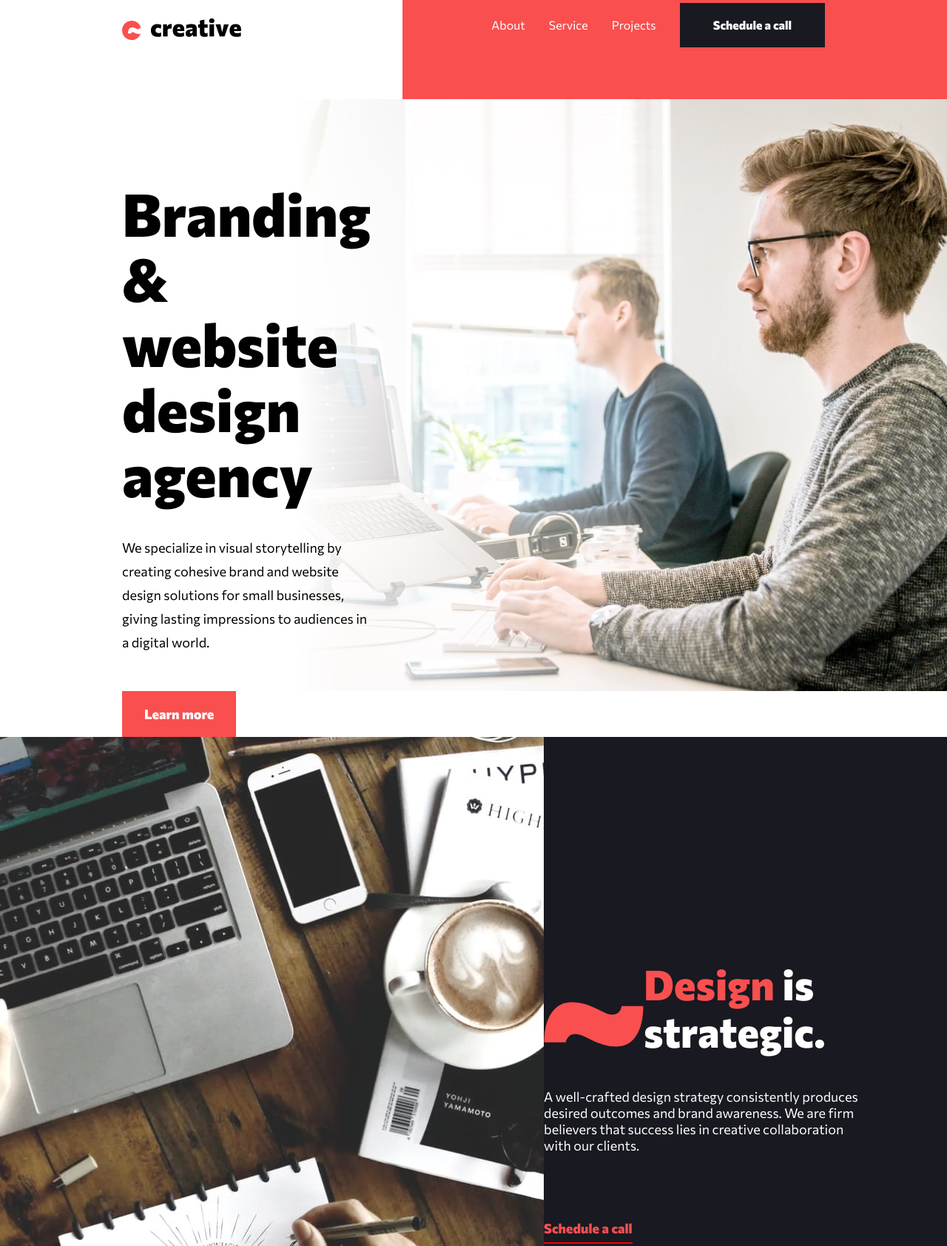
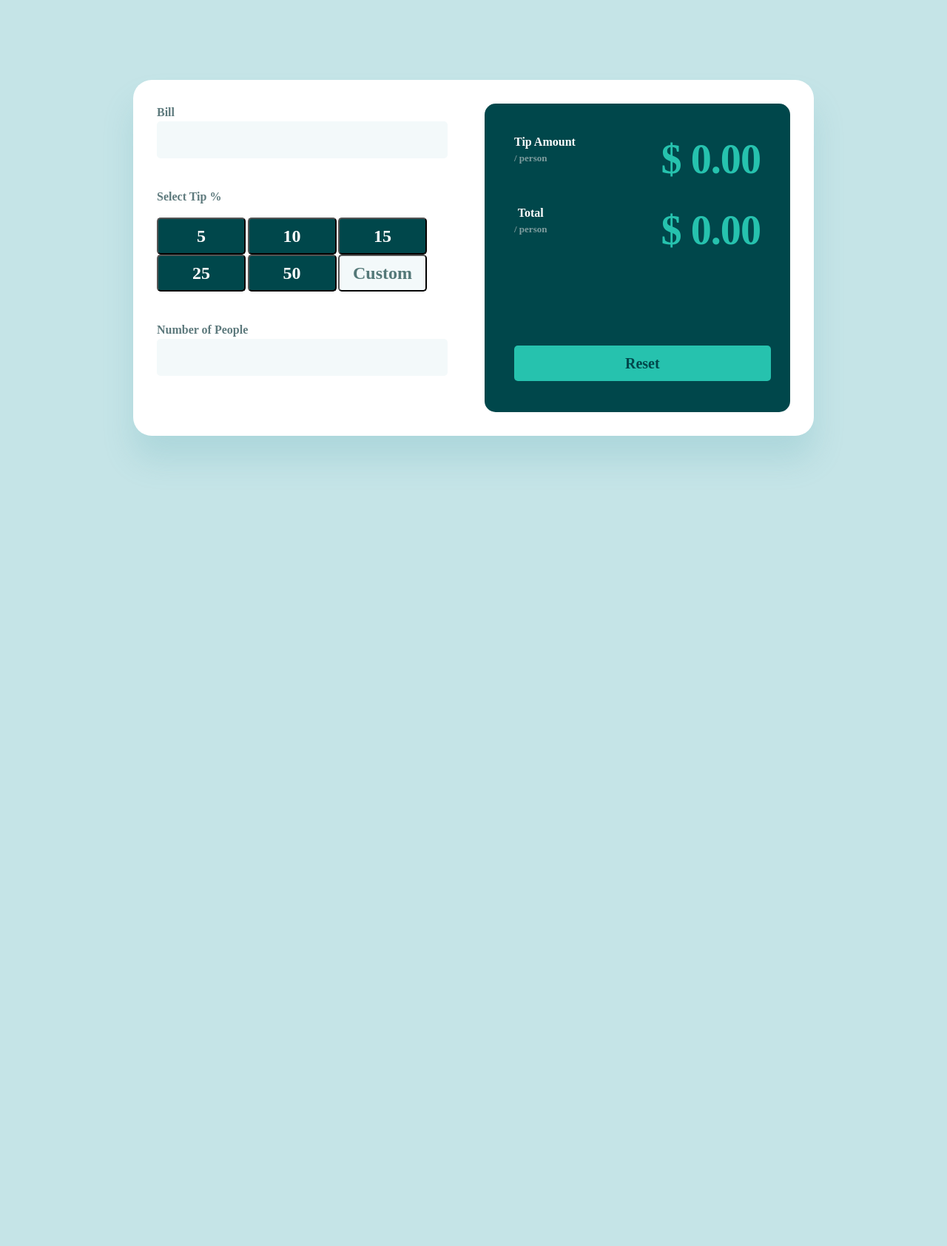
Before and after one commit to nazimagaev/creative-single-psge-site, a website: page index.html in a window 1280 px wide. Shown: the part 52-1736 px from the top of the page at 74% size. After the commit the page ends 800 px from the top, so only its background shows below. Drawn offline with Linux system fonts and the light colour scheme.

Commit message:
finish project

```diff
--- a/index.html
+++ b/index.html
@@ -3,107 +3,102 @@
   <head>
     <meta charset="UTF-8" />
     <meta name="viewport" content="width=device-width, initial-scale=1.0" />
+    <!-- displays site properly based on user's device -->
+
     <link
       rel="icon"
       type="image/png"
       sizes="32x32"
-      href="./assets/favicon-32x32.png"
+      href="./images/favicon-32x32.png"
     />
-    <link rel="preconnect" href="https://fonts.gstatic.com" />
-    <link
-      href="https://fonts.googleapis.com/css2?family=Commissioner:wght@400;500;800&display=swap"
-      rel="stylesheet"
-    />
-    <title>Frontend Mentor | Creative single page site</title>
+
+    <title>Frontend Mentor | Tip calculator app</title>
     <link rel="stylesheet" href="./css/style.css" />
+
+    <!-- Feel free to remove these styles or customise in your own stylesheet 👍 -->
+    <style>
+      .attribution {
+        font-size: 11px;
+        text-align: center;
+      }
+      .attribution a {
+        color: hsl(228, 45%, 44%);
+      }
+    </style>
   </head>
   <body>
-    <nav class="navbar">
-      <div class="logo container">
-        <img src="./starter-code/assets/desktop/logo.svg" alt="Logo" />
+    <!-- <header><h1>SPLITTER</h1></header> -->
+
+    <main>
+      <div class="all-content">
+        <div class="left-content">
+          <div class="bill-area">
+            <h2>Bill</h2>
+            <input type="text" class="bill-area__input" />
           </div>
-      <ul class="navbar__menu">
-        <li class="navbar__components">About</li>
-        <li class="navbar__components">Service</li>
-        <li class="navbar__components">Projects</li>
-        <button class="btn btn-1">Schedule a call</button>
-      </ul>
-    </nav>
+          <div class="tip-percent">
+            <h2>Select Tip %</h2>
+            <div class="tip-percent__btns">
+              <button class="tip-percent__btn">5</button>
+              <button class="tip-percent__btn">10</button>
+              <button class="tip-percent__btn">15</button>
+              <button class="tip-percent__btn">25</button>
+              <button class="tip-percent__btn">50</button>
+              <div class="custom-input-container">
+                <button class="tip-percent__btn custom">Custom</button>
+                <input type="text" class="custom-input" />
+              </div>
+            </div>
+          </div>
+          <div class="number-of-people">
+            <h2>Number of People</h2>
+            <input type="text" class="number-of-people__input" />
+          </div>
+        </div>
 
-    <header class="header">
-      <div class="header__content container">
-        <h1>Branding & website design agency</h1>
-        <p>We specialize in visual storytelling by creating cohesive brand and website design
-          solutions for small businesses, giving lasting impressions to audiences in a digital world.</p>
-          <button class="btn btn-2">Learn more</button>
+        <div class="right-content">
+          <div class="tip-amount">
+            <div class="tip-amount__text">
+              <h2>Tip Amount</h2>
+              <p>/ person</p>
             </div>
-      <div class="header__image">
-        <img src="./starter-code/assets/desktop/image-hero.jpg" alt="">
+            <div class="tip-amount__number">
+              <h3>$ 0.00</h3>
             </div>
-    </header>
-    <section class="design">
-      <div class="design__image">
-        <img src="./starter-code/assets/desktop/image-strategic.jpg" alt="">
           </div>
-      <div class="design__content">
-        <div class="design__design-h2">
-          <img src="./starter-code/assets/desktop/bg-pattern-wave-red.svg" class="design-wave" alt="">
-          <h2><span>Design</span> is strategic.</h2>
+          <div class="total-amount">
+            <div class="total-amount__text">
+              <h2>Total</h2>
+              <p>/ person</p>
             </div>
-        <p>A well-crafted design strategy consistently produces desired outcomes and brand awareness.
-          We are firm believers that success lies in creative collaboration with our clients.</p>
-          <button class="btn btn-3">Schedule a call</button>
+            <div class="total-amount__number">
+              <h3>$ 0.00</h3>
             </div>
-    </section>
+          </div>
+          <button class="reset">Reset</button>
+        </div>
+      </div>
+    </main>
+    <script src="./app.js"></script>
   </body>
 </html>
 
-<!-- About
-Service
-Projects
+<!-- Bill
 
-Schedule a call
+Select Tip %
+5%
+10%
+15%
+25%
+50%
+Custom
 
-Branding & website design agency
+Number of People
 
-We specialize in visual storytelling by creating cohesive brand and website design
-solutions for small businesses, giving lasting impressions to audiences in a digital world.
+Tip Amount
+/ person
 
-Learn more
+Total
+/ person
 
-Design is strategic.
-
-A well-crafted design strategy consistently produces desired outcomes and brand awareness.
-We are firm believers that success lies in creative collaboration with our clients.
-
-Schedule a call
-
-Our approach for creating a winning brand
-
-01 Brand strategy
-Brand strategy is critical for long-term success. Outshining competitors and capturing
-the target audience are key.
-
-02 Brand design
-Keeping the brand design unique and meaningful helps in communicating the brand’s timeless
-value effectively.
-
-03 Web design
-A beautifully crafted website is the best tool for brand awareness, and ultimately results
-in increased revenues.
-
-Brand naming & guidelines
-Lean Product Roadmap
-2019 project
-
-Brand identity & merchandise
-New Majestic Hotel
-2018 Project
-
-Brand identity & web design
-Crypto Dashboard
-2016 Project
-
-Let's build something great together.
-
-Schedule a Call -->
+Reset -->
--- a/sass/_base.scss
+++ b/sass/_base.scss
@@ -1,8 +1,8 @@
 :root {
-  --color-red: #f94f4f;
-  --color-bg-black: #191921;
-  --color-white: #ffffff;
-  --color-text: #000000;
+  --color-bgc: #c5e4e7;
+  --color-dark: #00474b;
+  --color-white: #f3f9fa;
+  --color-text: #26c2ae;
 }
 
 * {
@@ -11,7 +11,7 @@
   box-sizing: border-box;
 }
 
-html{
+html {
   font-size: 62.5%;
 }
 
@@ -19,3 +19,12 @@ html{
   margin: 0 16.5rem;
   max-width: 110rem;
 }
+
+body {
+  // margin: 0 auto;
+  background-color: var(--color-bgc);
+  display: flex;
+  align-items: center;
+  justify-content: center;
+  height: 100vh;
+}
--- a/sass/_components.scss
+++ b/sass/_components.scss
@@ -1,50 +1,23 @@
-.logo {
-  margin-top: 7.6rem;
+// .active {
+//     // background-color: red;
+// }
+
+.custom-input {
+  display: none;
+  font-style: normal;
+  font-weight: bold;
+  font-size: 24px;
+  line-height: 36px;
+  text-align: right;
+
+  border-radius: 5px;
+  width: 11.8rem;
+  height: 4.8rem;
+  border: 3px solid rgb(98, 212, 98);
+
+  color: #547878;
 }
 
-.btn-1 {
-  padding: 2rem 4.5rem;
-  background: #191921;
-
-  font-family: "Commissioner";
-  font-style: normal;
-  font-weight: 800;
-  font-size: 16px;
-  line-height: 20px;
-
-  color: #ffffff;
-  border: none;
+.custom-input-container {
+  display: inline-block;
 }
-
-.btn-2 {
-  background: #f94f4f;
-  padding: 2rem 3rem;
-  border: none;
-
-  font-family: "Commissioner";
-  font-style: normal;
-  font-weight: 800;
-  font-size: 18px;
-  line-height: 22px;
-  color: #ffffff;
-}
-
-.btn-3 {
-  font-family: "Commissioner";
-  font-style: normal;
-  font-weight: 800;
-  font-size: 18px;
-  line-height: 22px;
-  color: #f94f4f;
-
-  background-color: transparent;
-  border: none;
-  border-bottom: 2px solid red;
-
-  padding-bottom: 0.8rem;
-}
-
-// .design-wave {
-//     margin-right: 8.5rem;
-//     z-index: 10;
-// }
--- a/sass/_layout.scss
+++ b/sass/_layout.scss
@@ -1,98 +1,221 @@
-.navbar {
+.all-content {
+  margin: 0 auto;
+  width: 920px;
+  height: 481px;
+  background: #ffffff;
+  box-shadow: 0px 32px 43px rgba(79, 166, 175, 0.200735);
+  border-radius: 25px;
+
   display: flex;
-  justify-content: space-between;
 
-  &__menu {
-    display: flex;
-    align-items: center;
-    list-style: none;
-    background-color: #f94f4f;
-    padding: 5.6rem 16.5rem 7rem 12rem;
+  padding: 3.2rem;
 }
 
-  &__components {
-    margin-right: 3.2rem;
-    font-family: "Commissioner";
+.left-content {
+  width: 413px;
+  height: 417px;
+
+  margin-right: 5rem;
+
+  .bill-area {
+    h2 {
+      font-family: "Space Mono";
       font-style: normal;
-    font-weight: normal;
+      font-weight: bold;
       font-size: 16px;
-    line-height: 32px;
-    color: #ffffff;
+      line-height: 24px;
+      color: #5e7a7d;
+    }
+
+    &__input {
+      background: #f3f9fa;
+      border-radius: 5px;
+
+      text-align: right;
+
+      border: none;
+      width: 100%;
+      height: 5rem;
     }
   }
 
-.header {
-  display: flex;
-  justify-content: space-around;
+  .tip-percent {
+    margin-top: 4rem;
+    margin-bottom: 4rem;
+    h2 {
+      font-family: "Space Mono";
+      font-style: normal;
+      font-weight: bold;
+      font-size: 16px;
+      line-height: 24px;
+      color: #5e7a7d;
 
-  &__content {
-    z-index: 10;
-    margin-right: -10rem;
-    h1 {
-      font-family: "Commissioner";
+      margin-bottom: 1.6rem;
+    }
+
+    &__btn {
+      width: 12rem;
+      height: 5rem;
+      background: #00474b;
+      border-radius: 5px;
+
+      font-family: "Space Mono";
       font-style: normal;
-      font-weight: 800;
-      font-size: 80px;
-      line-height: 88px;
-      color: #000000;
-      margin-top: 11rem;
+      font-weight: bold;
+      font-size: 24px;
+      line-height: 36px;
+      text-align: center;
+
+      cursor: pointer;
+
+      color: #ffffff;
     }
-    p {
-      font-family: "Commissioner";
+    .custom {
+      // font-family: Space Mono;
       font-style: normal;
-      font-weight: normal;
-      font-size: 18px;
-      line-height: 32px;
-      color: #000000;
-      margin-top: 4rem;
-      margin-bottom: 5rem;
+      font-weight: bold;
+      font-size: 24px;
+      line-height: 36px;
+
+      background: #f3f9fa;
+      border-radius: 5px;
+
+      color: #547878;
+    }
+
+    .tip-percent__btn-active {
+      font-family: "Space Mono";
+      font-style: normal;
+      font-weight: bold;
+      font-size: 24px;
+      line-height: 36px;
+      background: #26c2ae;
+      border-radius: 5px;
+
+      text-align: center;
+
+      color: #00474b;
     }
   }
 
-  &__image {
-    z-index: -2;
-    max-width: 100%;
+  .number-of-people {
+    h2 {
+      font-family: "Space Mono";
+      font-style: normal;
+      font-weight: bold;
+      font-size: 16px;
+      line-height: 24px;
+      color: #5e7a7d;
+    }
+    &__input {
+      width: 100%;
+      height: 5rem;
+      background: #f3f9fa;
+      border-radius: 5px;
+      border: none;
+
+      text-align: right;
+
+    }
   }
 }
 
-.design {
+.right-content {
+  padding: 4rem;
+  background: #00474b;
+  border-radius: 15px;
+  width: 413px;
+  height: 417px;
+
+  .tip-amount {
+    margin-bottom: 2.5rem;
     display: flex;
     justify-content: space-between;
-  background-color: #191921;
-  align-items: center;
-  &__content {
-      margin-right: 10.5rem;
+    // text-align: center;
+    &__text {
+      h2 {
+        font-family: "Space Mono";
+        font-style: normal;
+        font-weight: bold;
+        font-size: 16px;
+        line-height: 24px;
+        color: #ffffff;
+      }
       p {
-      font-family: "Commissioner";
+        font-family: "Space Mono";
         font-style: normal;
-      font-weight: normal;
-      font-size: 18px;
-      color: #ffffff;
-      margin-bottom: 5rem;
+        font-weight: bold;
+        font-size: 13px;
+        line-height: 19px;
 
-      width: 445px;
-      height: 128px;
+        color: #7f9d9f;
       }
     }
-  &__design-h2 {
-    display: flex;
-    align-items: center;
-    h2 {
-      font-family: "Commissioner";
+    &__number {
+      font-family: "Space Mono";
       font-style: normal;
-      font-weight: 800;
-      font-size: 56px;
-      line-height: 64px;
+      font-weight: bold;
+      font-size: 48px;
+      line-height: 71px;
+      text-align: right;
+      letter-spacing: -1px;
 
-      color: #ffffff;
-
-      width: 410px;
-      height: 133px;
-    //   margin-top: 20rem;
-      margin-bottom: 4rem;
-      span {
-        color: #f94f4f;
+      color: #26c2ae;
     }
   }
+
+  .total-amount {
+    display: flex;
+    justify-content: space-between;
+    text-align: center;
+    &__text {
+      h2 {
+        font-family: "Space Mono";
+        font-style: normal;
+        font-weight: bold;
+        font-size: 16px;
+        line-height: 24px;
+        color: #ffffff;
+      }
+      p {
+        font-family: "Space Mono";
+        font-style: normal;
+        font-weight: bold;
+        font-size: 13px;
+        line-height: 19px;
+
+        color: #7f9d9f;
       }
     }
+    &__number {
+      font-family: "Space Mono";
+      font-style: normal;
+      font-weight: bold;
+      font-size: 48px;
+      line-height: 71px;
+      text-align: right;
+      letter-spacing: -1px;
+
+      color: #26c2ae;
+    }
+  }
+  .reset {
+    margin-top: 12rem;
+    font-family: "Space Mono";
+    font-style: normal;
+    font-weight: bold;
+    font-size: 20px;
+    line-height: 30px;
+    text-align: center;
+
+    color: #00474b;
+
+    background: #26c2ae;
+    border-radius: 5px;
+
+    padding: 9px 15rem;
+    border: none;
+
+    cursor: pointer;
+  }
+}
--- /dev/null
+++ b/style-guide.md
@@ -0,0 +1,34 @@
+# Front-end Style Guide
+
+## Layout
+
+The designs were created to the following widths:
+
+- Mobile: 375px
+- Desktop: 1440px
+
+## Colors
+
+### Primary
+
+- Strong cyan: hsl(172, 67%, 45%)
+
+### Neutral
+
+- Very dark cyan: hsl(183, 100%, 15%)
+- Dark grayish cyan: hsl(186, 14%, 43%)
+- Dark grayish cyan: hsl(184, 14%, 56%)
+- Light grayish cyan: hsl(185, 41%, 84%)
+- Light grayish cyan: hsl(189, 41%, 97%)
+- White: hsl(0, 0%, 100%)
+
+## Typography
+
+### Body Copy
+
+- Font size (form inputs): 24px
+
+### Font
+
+- Family: [Space Mono](https://fonts.google.com/specimen/Space+Mono)
+- Weights: 400, 500, 700
```
Also changed, not shown: app.js (added, +99 -0 lines), css/style.css, images/favicon-32x32.png (added), images/icon-dollar.svg (added), images/icon-person.svg (added), images/logo.svg (added), 1 other file. Lines whose indentation alone changed are shown as unchanged.
